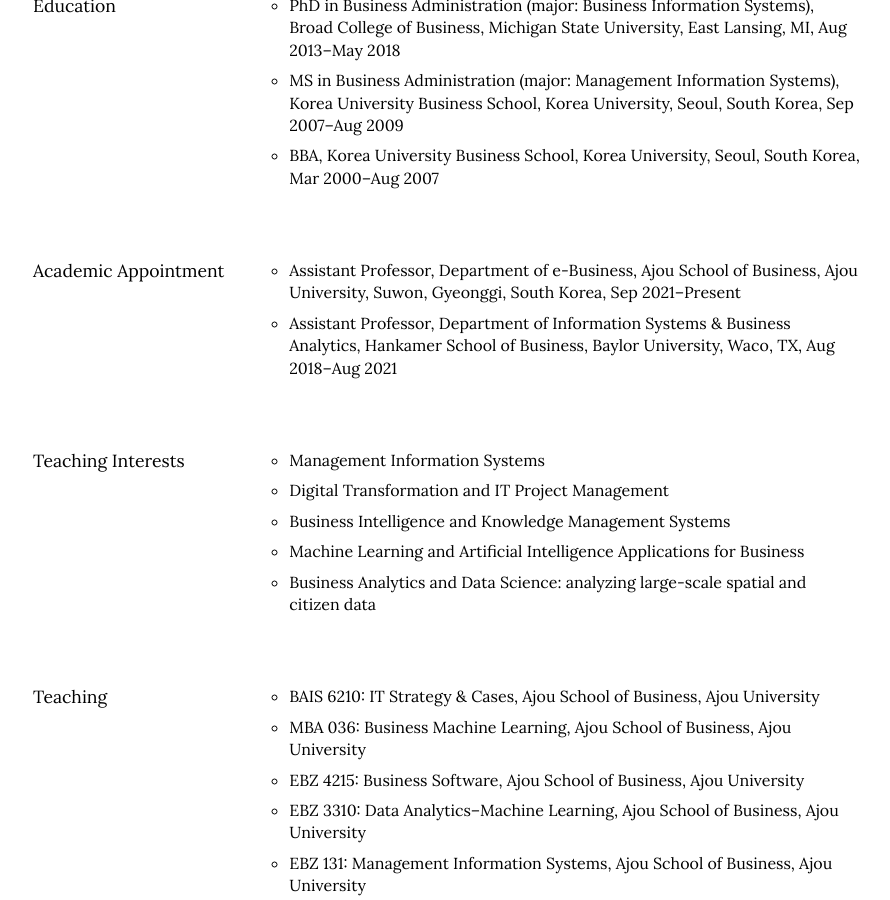
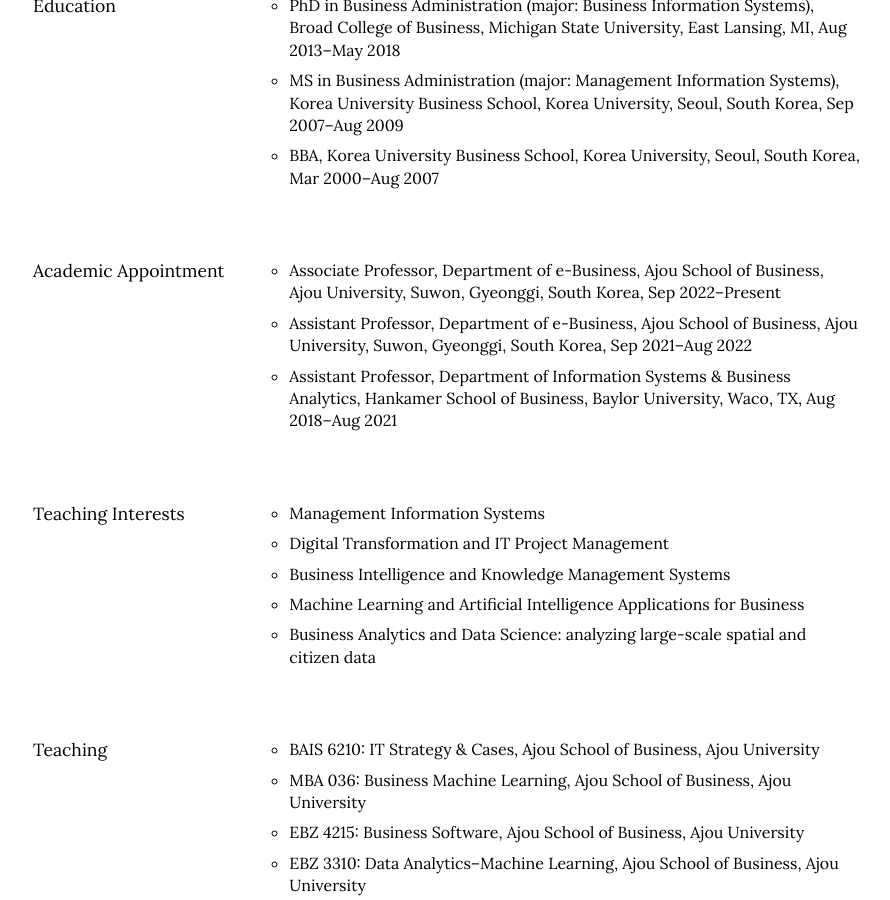
Before and after one commit to istaehun/taehun, a Jekyll site: the page built from engagement.html, in a window 1280 px wide and 900 px high, scrolled down 555 px. Shown: the whole window, without its empty margins (187-1077 px from the left). Built offline with Jekyll 4.4.1, drawn with Linux system fonts in a browser that asks for light colours; nearby versions of some CDN libraries.

Commit message:
Update engagement.yml

```diff
--- a/_data/engagement.yml
+++ b/_data/engagement.yml
@@ -8,7 +8,8 @@
   -
     title: Academic Appointment
     list:
-      - "Assistant Professor, Department of e-Business, Ajou School of Business, Ajou University, Suwon, Gyeonggi, South Korea, Sep 2021–Present"
+      - "Associate Professor, Department of e-Business, Ajou School of Business, Ajou University, Suwon, Gyeonggi, South Korea, Sep 2022–Present"
+      - "Assistant Professor, Department of e-Business, Ajou School of Business, Ajou University, Suwon, Gyeonggi, South Korea, Sep 2021–Aug 2022"
       - "Assistant Professor, Department of Information Systems & Business Analytics, Hankamer School of Business, Baylor University, Waco, TX, Aug 2018–Aug 2021"
   -
     title: Teaching Interests
```
